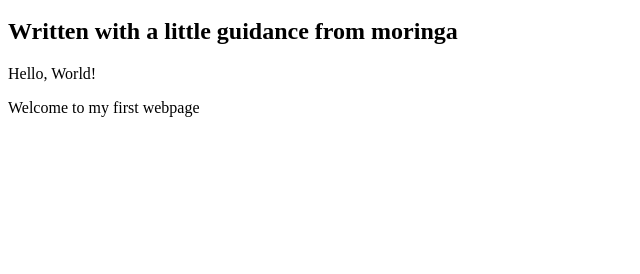
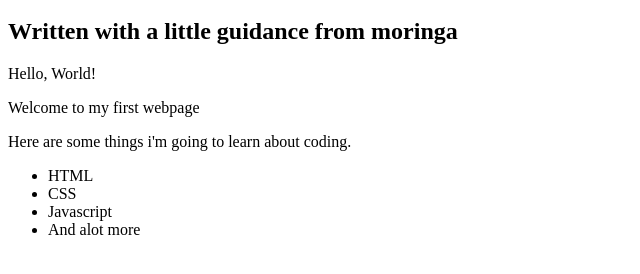
Before and after one commit to Jmos-Mbugua/my-first-website, a plain HTML site: page my-first-webpage.html in a window 1280 px wide. Shown: the part 48-322 px from the top of the page, without its empty margins (0-640 px from the left). Drawn offline with Linux system fonts and the light colour scheme.

Commit message:
add list elements

```diff
--- a/my-first-webpage.html
+++ b/my-first-webpage.html
@@ -12,5 +12,13 @@
 
     <p>Hello, World!</p>
     <p>Welcome to my first webpage</p>
+
+    <p>Here are some things i'm going to learn about coding.</p>
+    <ul>
+        <li>HTML</li>
+        <li>CSS</li>
+        <li>Javascript</li>
+        <li>And alot more</li>
+    </ul>
 </body>
 </html>
```
